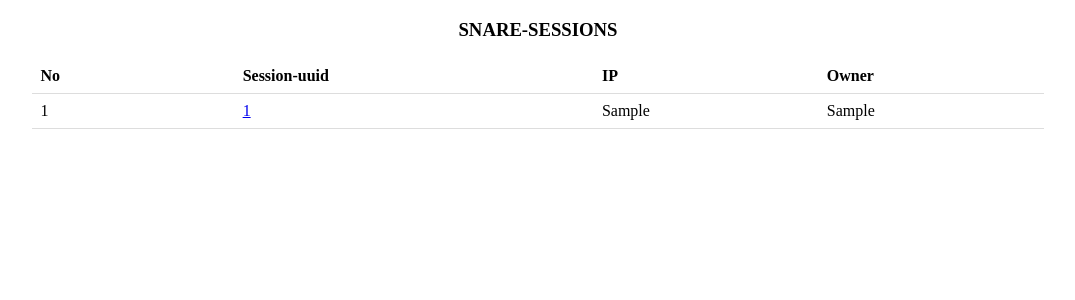
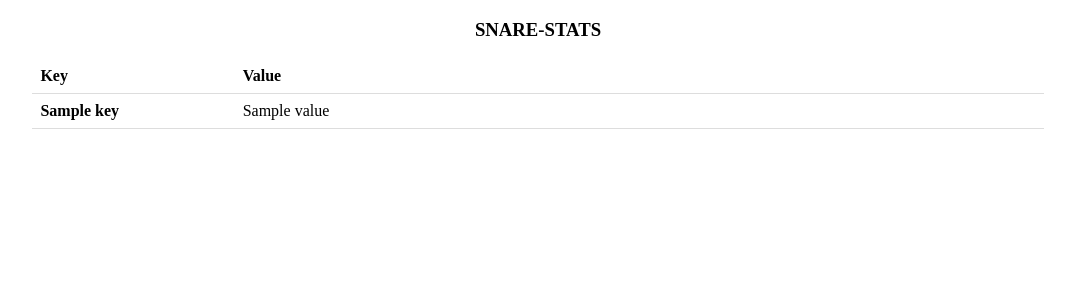
Before and after one commit to mushorg/tanner, a Python web app: template tanner/web/templates/snare.html in a window 1280 px wide. Shown: the top 300 px of the page, without its empty margins (102-1177 px from the left). Run offline with Jinja, Linux system fonts and the light colour scheme; the template is opened without the code that fills it: most values are stand-ins (such as "Sample title", 1, 10 or a date in 2020).

Commit message:
add session-stats

```diff
--- a/tanner/web/templates/snare.html
+++ b/tanner/web/templates/snare.html
@@ -19,20 +19,16 @@ tr:hover{
 </style>
 </head>
 <body>
-<h3 align="center">SNARE-SESSIONS</h3>
+<h3 align="center">SNARE-STATS</h3>
 <table align="center">
   <tr>
-    <th style="width: 20%">No</th>
-    <th>Session-uuid</th>
-    <th>IP</th>
-    <th>Owner</th>
+    <th style="width: 20%">Key</th>
+    <th>Value</th>
   </tr>
-  {% for sess in sessions %}
+  {% for key, value in snare.items() %}
   <tr>
-    <td>{{loop.index}}</td>
-    <td><a href="/session/{{sess.sess_uuid}}">{{sess.sess_uuid}}</a></td>
-    <td>{{sess.peer_ip}}</td>
-    <td>{{sess.possible_owners}}</td>
+    <td><b>{{key}}</b></td>
+    <td>{{value}}</td>
   </tr>
   {% endfor %}
 </table>
--- a/tanner/web/templates/snares.html
+++ b/tanner/web/templates/snares.html
@@ -24,11 +24,15 @@ tr:hover{
   <tr>
     <th style="width: 20%">No</th>
     <th>Snare-uuid</th>
+    <th></th>
+    <th></th>
   </tr>
   {% for snare in snares %}
   <tr>
     <td>{{loop.index}}</td>
-    <td><a href="/snare/{{snare}}">{{snare}}</a></td>
+    <td>{{snare}}</td>
+    <td><a href="/snare/{{snare}}">STATS</a></td>
+    <td><a href="/{{snare}}/sessions">SESSIONS</a></td>
   </tr>
   {% endfor %}
 </table>
```
Also changed, not shown: tanner/web/server.py (+4 -4 lines).
